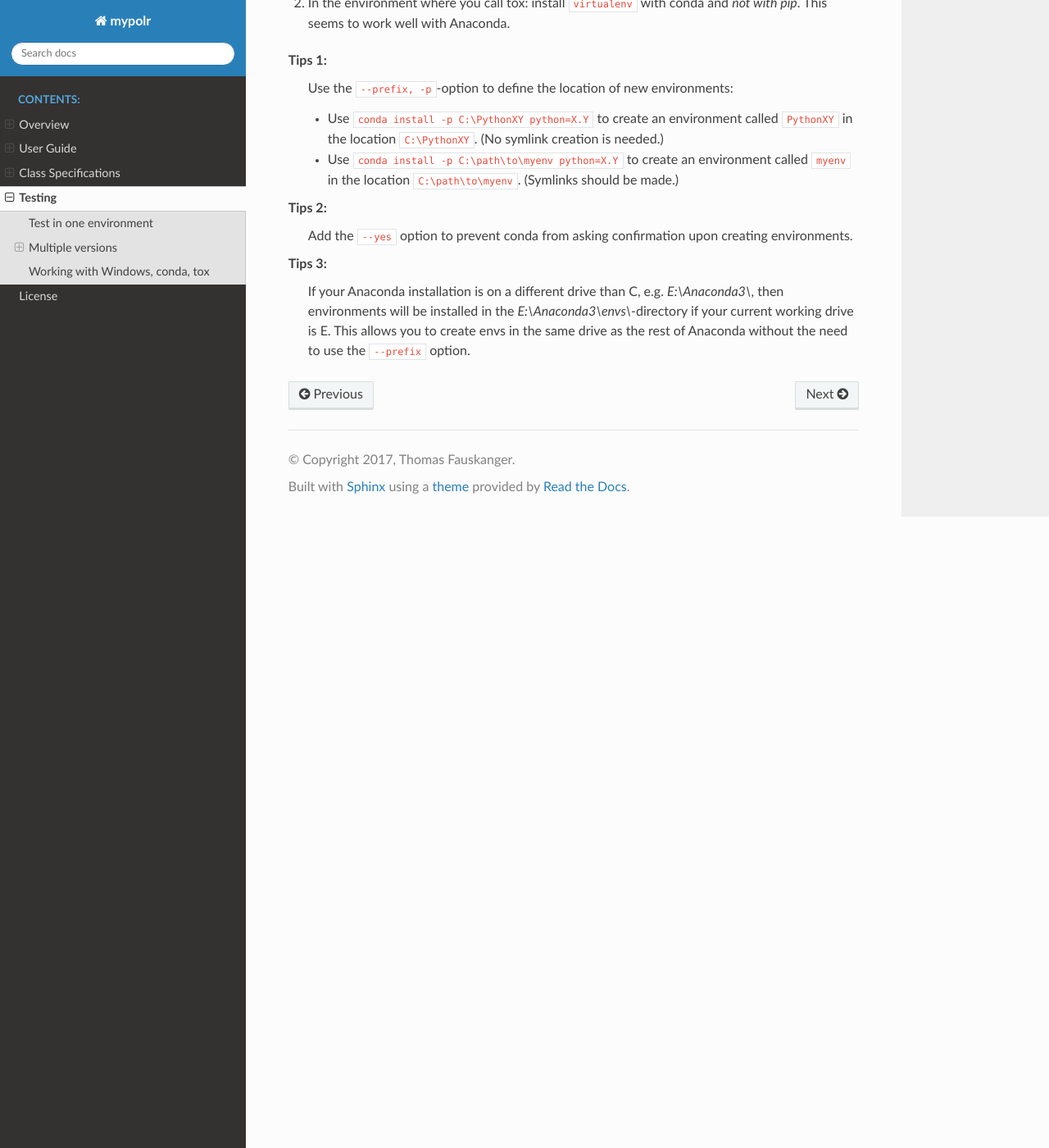
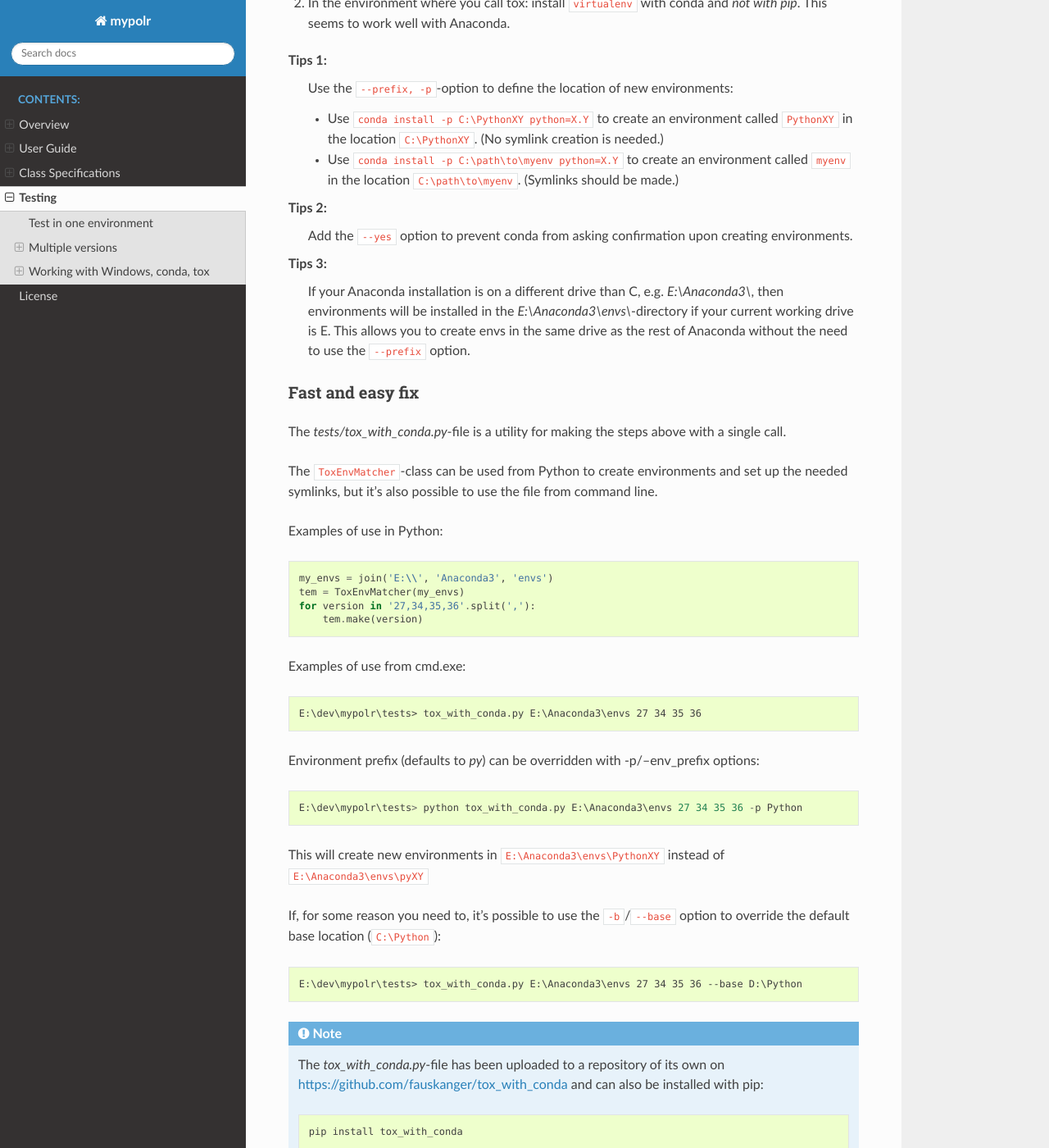
Before and after one commit to fauskanger/mypolr, a Sphinx documentation site: the page built from docs/testing.rst, in a window 1280 px wide and 1400 px high, scrolled down 2071 px. Shown: the whole window at 82% size. Built offline with Sphinx 7.4.7 and the Read the Docs theme 2.0.0, drawn with Linux system fonts in a browser that asks for light colours; some of the changed text lies outside the part shown.

Commit message:
update docs, add description of tox_with_conda.py

```diff
--- a/docs/testing.rst
+++ b/docs/testing.rst
@@ -116,3 +116,61 @@
     current working drive is E.
     This allows you to create envs in the same drive as the rest of Anaconda without the need to use
     the ``--prefix`` option.
+
+Fast and easy fix
+-----------------
+
+The *tests/tox_with_conda.py*-file is a utility for making the steps above with a single call.
+
+The ``ToxEnvMatcher``-class can be used from Python to create environments and set up the needed symlinks,
+but it's also possible to use the file from command line.
+
+Examples of use in Python:
+
+.. code-block:: python
+
+    my_envs = join('E:\\', 'Anaconda3', 'envs')
+    tem = ToxEnvMatcher(my_envs)
+    for version in '27,34,35,36'.split(','):
+        tem.make(version)
+
+Examples of use from cmd.exe:
+
+.. code-block:: none
+
+    E:\dev\mypolr\tests> tox_with_conda.py E:\Anaconda3\envs 27 34 35 36
+
+Environment prefix (defaults to *py*) can be overridden with -p/--env_prefix options:
+
+.. code-block:: python
+
+    E:\dev\mypolr\tests> python tox_with_conda.py E:\Anaconda3\envs 27 34 35 36 -p Python
+
+
+This will create new environments in ``E:\Anaconda3\envs\PythonXY`` instead of ``E:\Anaconda3\envs\pyXY``
+
+If, for some reason you need to, it's possible to use
+the ``-b``/``--base`` option to override the default base location (``C:\Python``):
+
+.. code-block:: none
+
+    E:\dev\mypolr\tests> tox_with_conda.py E:\Anaconda3\envs 27 34 35 36 --base D:\Python
+
+.. note:: The *tox_with_conda.py*-file has been uploaded to a repository of its own on
+          https://github.com/fauskanger/tox_with_conda and can also be installed with pip:
+
+          .. code-block:: none
+
+              pip install tox_with_conda
+
+          If installed with pip, then instead of
+
+          .. code-block:: none
+
+              python tox_with_conda.py ...
+
+          use
+
+          .. code-block:: none
+
+              python -m tox_with_conda ...
```
Also changed, not shown: 1 other file.
